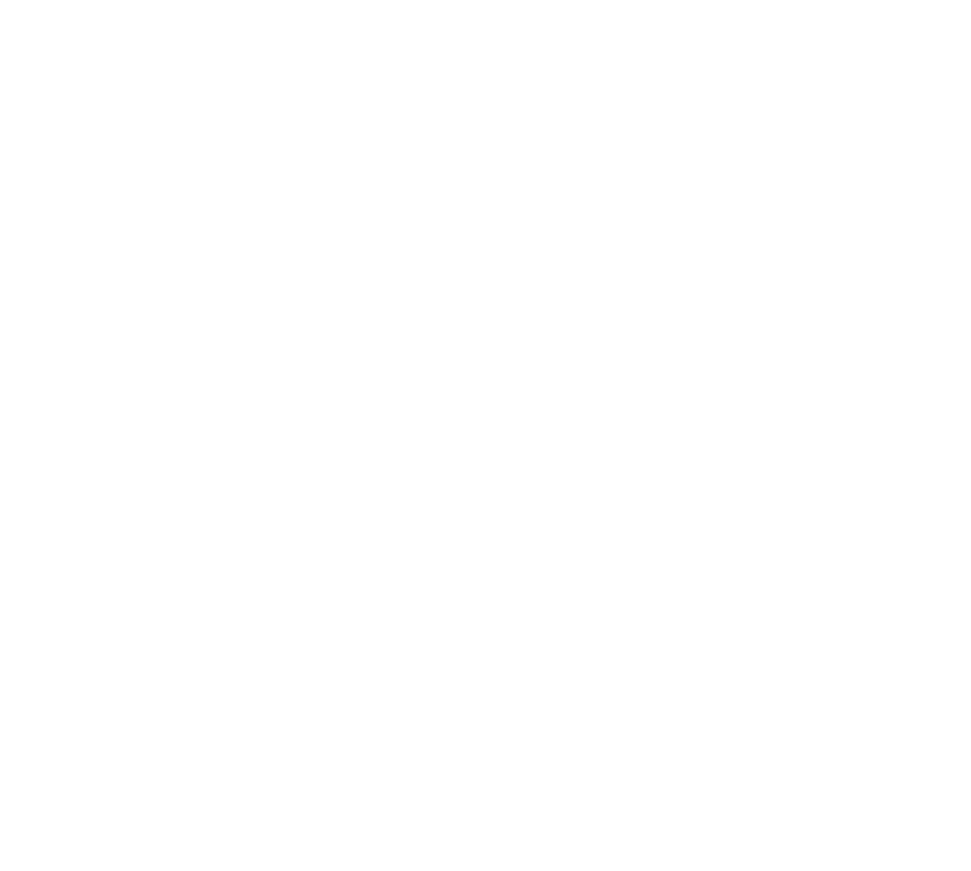
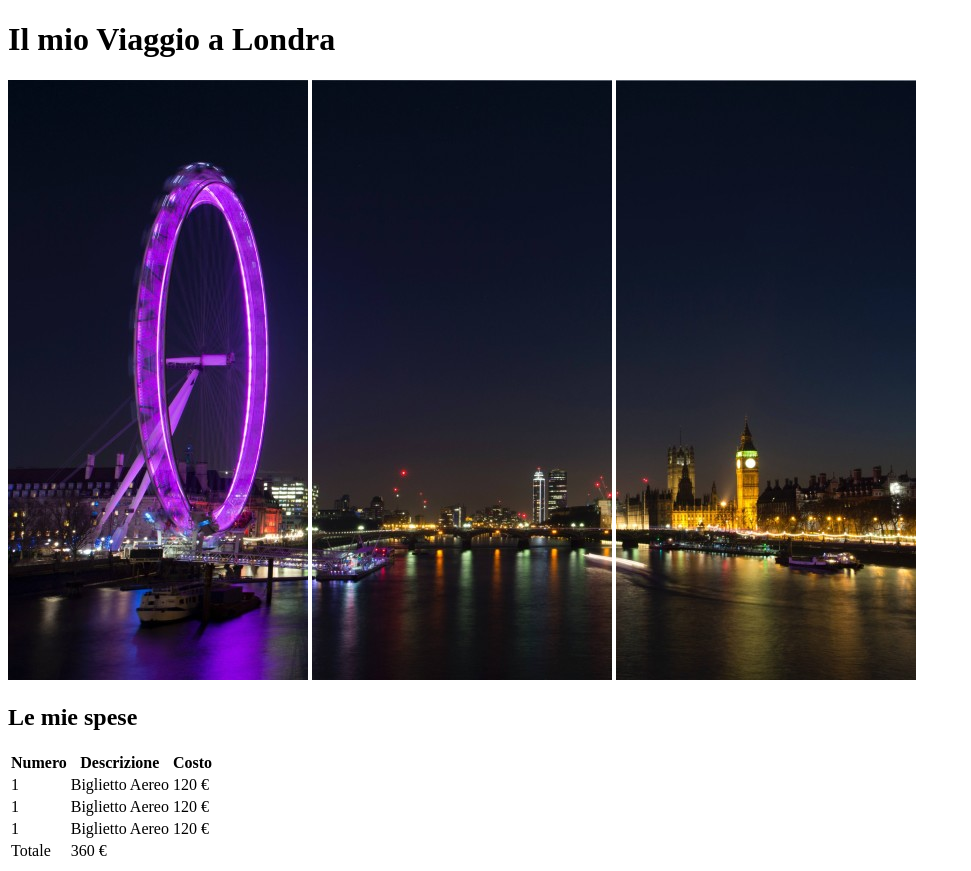
Before and after one commit to luigidis/html-london-trip, a plain HTML site: page index.html in a window 1280 px wide. Shown: the whole page, without its empty margins (0-971 px from the left). Before the commit the page ends 800 px from the top, so only its background shows below. Drawn offline with Linux system fonts and the light colour scheme.

Commit message:
Creato Header e Inizio parte main (con errore finale della tabella da rivedere)

```diff
--- a/index.html
+++ b/index.html
@@ -10,11 +10,48 @@
 
 <body>
     <header>
-
+        <h1>Il mio Viaggio a Londra</h1>
+        <img src="img/pexels-bill-emrich-230794-0.jpg" alt="Vista panoramica di Londra 1">
+        <img src="img/pexels-bill-emrich-230794-1.jpg" alt="Vista panoramica di Londra 2">
+        <img src="img/pexels-bill-emrich-230794-2.jpg" alt="Vista panoramica di Londra 3">
     </header>
-
+    <!-- Contenuto centrale -->
     <main>
-
+        <section>
+            <h2>Le mie spese</h2>
+            <div>
+                <table>
+                    <thead>
+                        <tr>
+                            <th>Numero</th>
+                            <th>Descrizione</th>
+                            <th>Costo</th>
+                        </tr>
+                    </thead>
+                    <tbody>
+                        <tr>
+                            <td>1</td>
+                            <td>Biglietto Aereo</td>
+                            <td>120 &#8364</td>
+                        </tr>
+                        <tr>
+                            <td>1</td>
+                            <td>Biglietto Aereo</td>
+                            <td>120 &#8364</td>
+                        </tr>
+                        <tr>
+                            <td>1</td>
+                            <td>Biglietto Aereo</td>
+                            <td>120 &#8364</td>
+                        </tr>
+                        <tr>
+                            <td>Totale</td>
+                            <td>360 &#8364</td>
+                        </tr>
+                    </tbody>
+                </table>
+            </div>
+        </section>
     </main>
 
     <footer>
```
